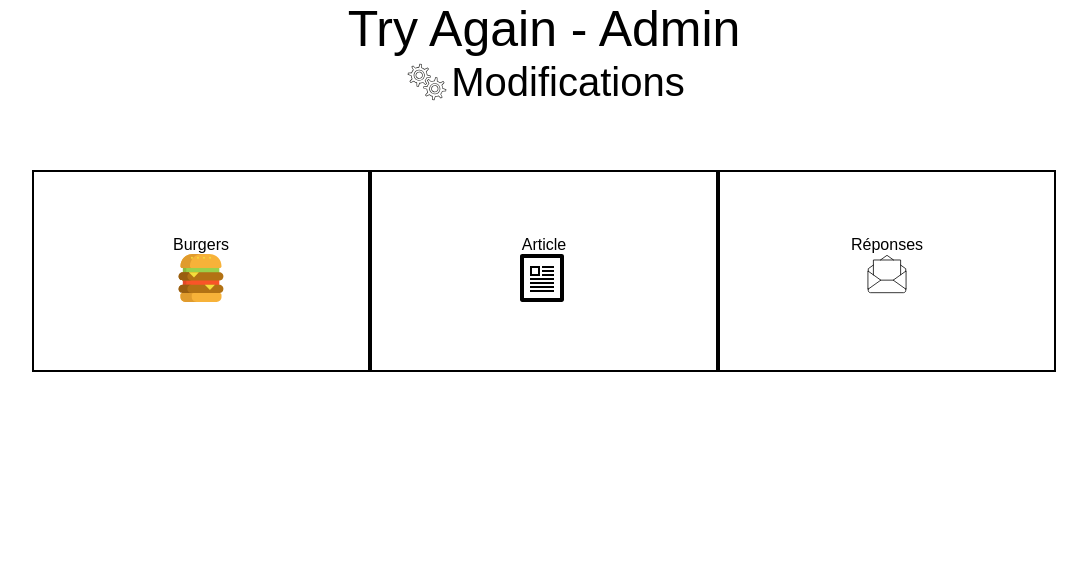
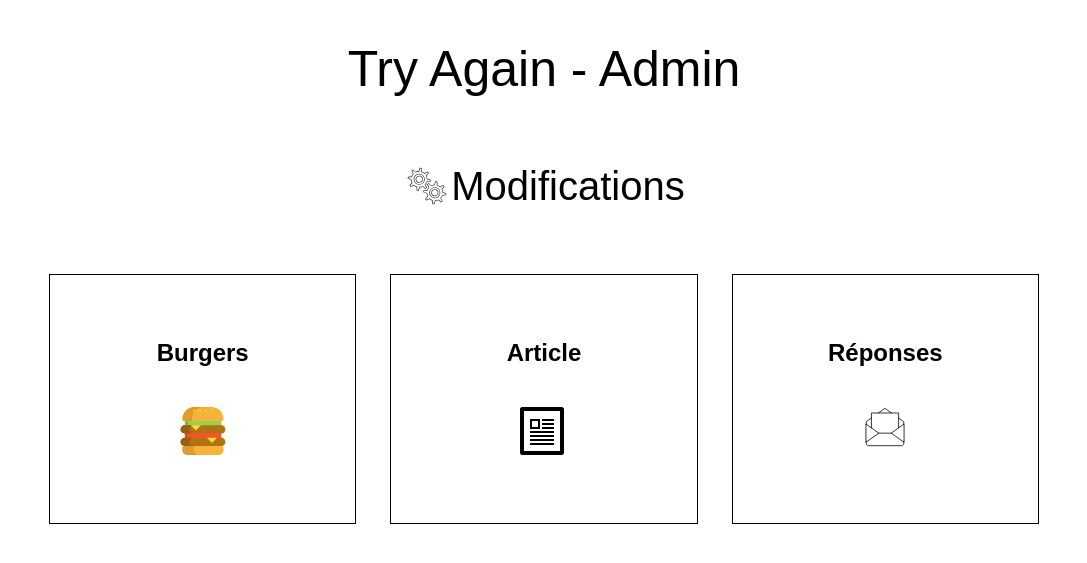
Before and after one commit to alexisVivier/site_le_try_again, a PHP site: page /html/admin/adminHub.html in a window 1280 px wide. Shown: the top 563 px of the page, without its empty margins (96-1183 px from the left). Run offline with PHP 8.4, Linux system fonts and the light colour scheme; some web fonts are replaced.

Commit message:
Fin admin Hub

```diff
--- a/css/style.css
+++ b/css/style.css
@@ -29,8 +29,8 @@ a {
 	text-decoration: none;
 }
 
+/* Début Alexis*/
 
-/* Début Alexis*/
 /*---------------------------
 --------HEADER ADMIN--------
 ---------------------------*/
@@ -38,6 +38,7 @@ a {
 #a_admin_hub header p {
 	font-size: 50px;
 	text-align: center;
+	margin-top: 5vh;
 }
 
 /* FIN HEADER ADMIN */
@@ -48,14 +49,14 @@ a {
 
 #a_admin_hub #a_boutons_container {
 	display: flex;
-	justify-content: center;
+	justify-content: space-around;
 	width: 80vw;
 	margin: auto;
 }
 
 #a_admin_hub #a_boutons_container a {
-	width: 33%;
-	border: solid 2px black;
+	width: 30%;
+	border: solid 1px black;
 	text-align: center;
 	padding: 8vh 0;
 }
@@ -64,7 +65,7 @@ a {
 	display: flex;
 	justify-content: center;
 	align-items: center;
-	margin-bottom: 8vh;
+	margin: 8vh 0;
 }
 
 #a_admin_hub #a_title_admin_hub svg {
@@ -78,7 +79,17 @@ a {
 }
 
 #a_admin_hub #a_boutons_container a:nth-child(2) {
-	width: 34%;
+	width: 30%;
+}
+
+#a_admin_hub #a_boutons_container a:hover {
+	background-color: #AFD5EC;
+	transition-duration: 0.5s;
+	border: solid 1px #AFD5EC;
+}
+
+#a_admin_hub #a_boutons_container h2 {
+	margin-bottom: 5vh;
 }
 
 #a_admin_hub #a_boutons_container #a_menu_div svg {
@@ -102,6 +113,12 @@ a {
 
 
 /* ADMIN HUB FIN */
+
+/*-----------------------------------------------------------------*/
+/*-------------------------ADMIN BURGERS---------------------------*/
+/*-----------------------------------------------------------------*/
+
+/* ADMIN BURGERS FIN */
 
 
 /* Fin ALexis */
--- a/html/admin/adminHub.html
+++ b/html/admin/adminHub.html
@@ -20,7 +20,7 @@
 	<div id="a_boutons_container">
 		<a href="#">
 			<div id="a_menu_div">
-					<p>Burgers</p>
+					<h2>Burgers</h2>
 					<?xml version="1.0" encoding="iso-8859-1"?>
 					<!-- Generator: Adobe Illustrator 19.0.0, SVG Export Plug-In . SVG Version: 6.00 Build 0)  -->
 					<svg version="1.1" id="Layer_1" xmlns="http://www.w3.org/2000/svg" xmlns:xlink="http://www.w3.org/1999/xlink" x="0px" y="0px" viewBox="0 0 512 512" style="enable-background:new 0 0 512 512;" xml:space="preserve">
@@ -83,13 +83,13 @@
 		</a>
 		<a href="#">
 			<div id="a_article_div">
-					<p>Article</p>
+					<h2>Article</h2>
 					<?xml version="1.0" ?><!DOCTYPE svg  PUBLIC '-//W3C//DTD SVG 1.1//EN'  'http://www.w3.org/Graphics/SVG/1.1/DTD/svg11.dtd'><svg enable-background="new 0 0 24 24" height="24px" id="Layer_1" version="1.1" viewBox="0 0 24 24" width="24px" xml:space="preserve" xmlns="http://www.w3.org/2000/svg" xmlns:xlink="http://www.w3.org/1999/xlink"><g><path d="M20.9,0H1.1C0.5,0,0,0.5,0,1.1v21.8C0,23.5,0.5,24,1.1,24h19.8c0.6,0,1.1-0.5,1.1-1.1V1.1C22,0.5,21.5,0,20.9,0z M20,22H2   V2h18V22z"/><rect height="1" width="6" x="11" y="6"/><rect height="1" width="6" x="11" y="8"/><rect height="1" width="6" x="11" y="10"/><rect height="1" width="12" x="5" y="16"/><rect height="1" width="12" x="5" y="14"/><rect height="1" width="12" x="5" y="12"/><rect height="1" width="12" x="5" y="18"/><path d="M5,6v5h5V6H5z M9,10H6V7h3V10z"/></g></svg>
 			</div>
 		</a>
 		<a href="#">
 			<div id="a_reponses_div">
-				<p>Réponses</p>
+				<h2>Réponses</h2>
 				<?xml version="1.0" ?>
 					<!DOCTYPE svg  PUBLIC '-//W3C//DTD SVG 1.1//EN'  'http://www.w3.org/Graphics/SVG/1.1/DTD/svg11.dtd'>
 					<svg enable-background="new 0 0 512 512" id="Layer_1" version="1.1" viewBox="0 0 512 512" xml:space="preserve" xmlns="http://www.w3.org/2000/svg" xmlns:xlink="http://www.w3.org/1999/xlink">
```
